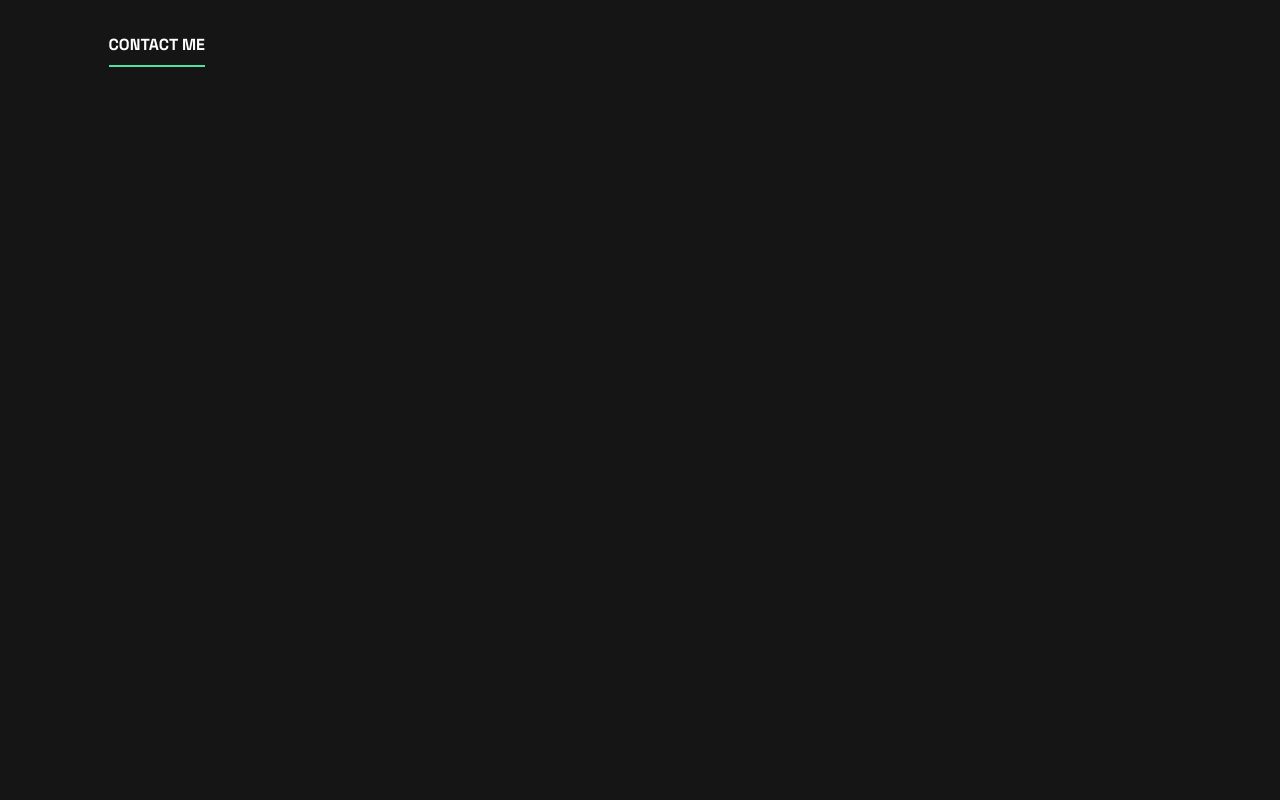
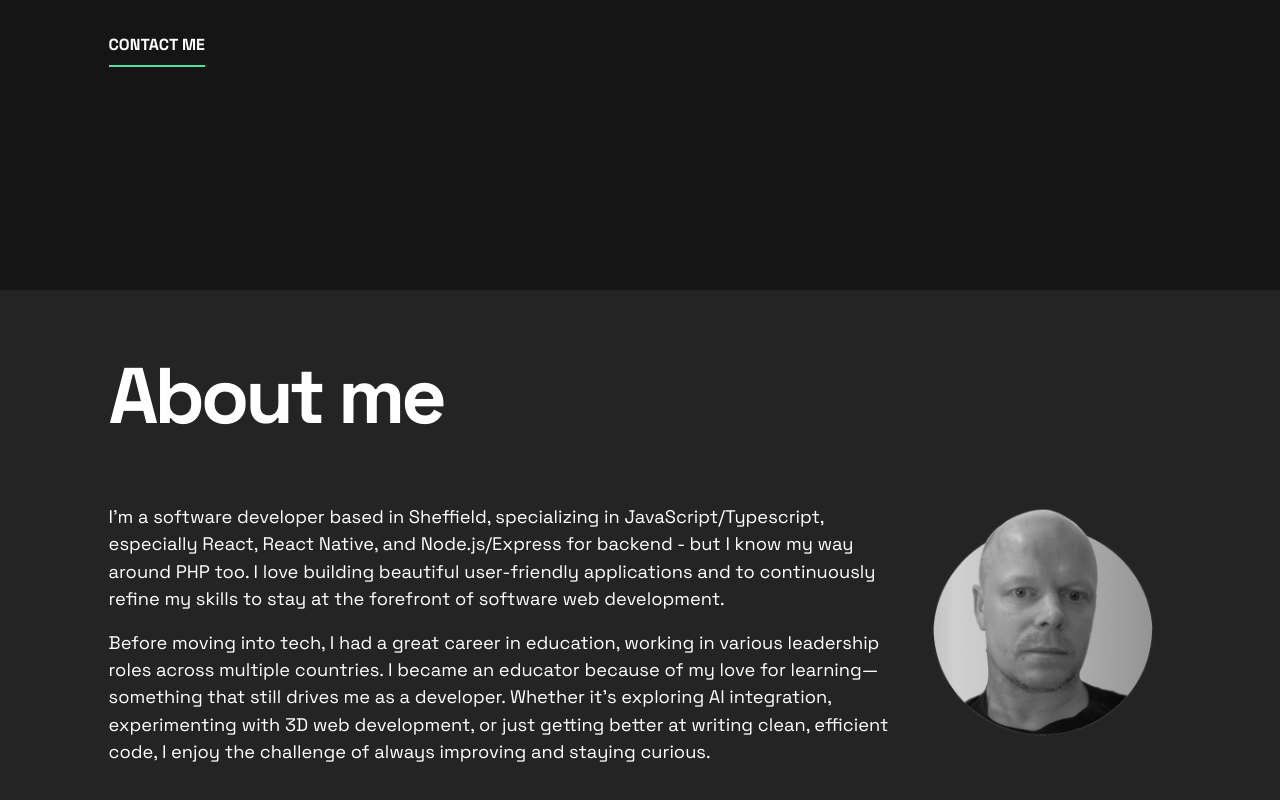
Before and after one commit to kieren-mcgill/dev-portfolio, a Next.js app: page / in a window 1280 px wide. Shown: the part 510-1310 px from the top of the page. Before the commit the page ends 800 px from the top, so only its background shows below. Built offline with nearby package versions, Linux system fonts and the light colour scheme.

Commit message:
basic about me section added

```diff
--- /dev/null
+++ b/app/components/sections/AboutMeSection.tsx
@@ -0,0 +1,30 @@
+import Section from "@/app/components/global/Section";
+import Image from 'next/image';
+import profilePic from '@/public/images/kacm_profile-pic.png';
+
+const AboutMeSection = () => {
+
+    return (
+        <Section sectionClass='py-lg bg-grey-dark'>
+            <h2 className="h1 mb-lg">About me</h2>
+
+            <div className='flex flex-col-reverse sm:flex-row gap-6 items-center sm:items-start'>
+                <div>
+                    <p className='mb-4'>I’m a software developer based in Sheffield, specializing in JavaScript/Typescript, especially React, React Native, and Node.js/Express for backend - but I know my way around PHP too. I love building beautiful user-friendly applications and to continuously refine my skills to stay at the forefront of software web development.</p>
+                    <p className='mb-4'>Before moving into tech, I had a great career in education, working in various leadership roles across multiple countries. I became an educator because of my love for learning—something that still drives me as a developer. Whether it’s exploring AI integration, experimenting with 3D web development, or just getting better at writing clean, efficient code, I enjoy the challenge of always improving and staying curious.</p>
+                </div>
+
+                <Image
+                    className='shrink-0 w-64 h-64'
+                    src={profilePic}
+                    alt='profile pic'
+                    height={1080}
+                    width={1080}
+                />
+            </div>
+
+        </Section>
+    )
+}
+
+export default AboutMeSection;
--- a/app/globals.css
+++ b/app/globals.css
@@ -14,10 +14,16 @@
 
   --font-space: var(--font-space-grotesk);
 
+  /* --- clamp values between 40rem and 96 rem unless stated otherwise */
+
   --text-xl: clamp(3.5rem, 2.071rem + 3.571vw, 5.5rem);
   --text-lg: clamp(2rem, 1.286rem + 1.786vw, 3rem);
   --text-md: clamp(1.25rem, 1.071rem + 0.446vw, 1.5rem);
   --text-body: clamp(0.875rem, 0.607rem + 0.67vw, 1.25rem);
+
+  --spacing-xl: clamp(1.25rem, -4.286rem + 13.839vw, 9rem);
+  --spacing-lg: clamp(1.25rem, -1.071rem + 5.804vw, 4.5rem) ;
+
 
 }
 
@@ -53,6 +59,5 @@ p, .p {
 section > div,
 header > div,
 footer > div {
-  padding-left: clamp(1.25rem, -4.286rem + 13.839vw, 9rem);
-  padding-right: clamp(1.25rem, -4.286rem + 13.839vw, 9rem);
+  @apply px-xl
 }
--- a/app/page.tsx
+++ b/app/page.tsx
@@ -1,11 +1,11 @@
-import Section from "@/app/components/global/Section";
-import Button from "@/app/components/global/Button";
 import HomePageHero from "@/app/components/sections/HomePageHero";
+import AboutMeSection from "@/app/components/sections/AboutMeSection";
 
 export default function Home() {
   return (
       <>
         <HomePageHero/>
+          <AboutMeSection/>
       </>
   );
 }
```
Also changed, not shown: public/images/kacm_profile-pic.png (added).
